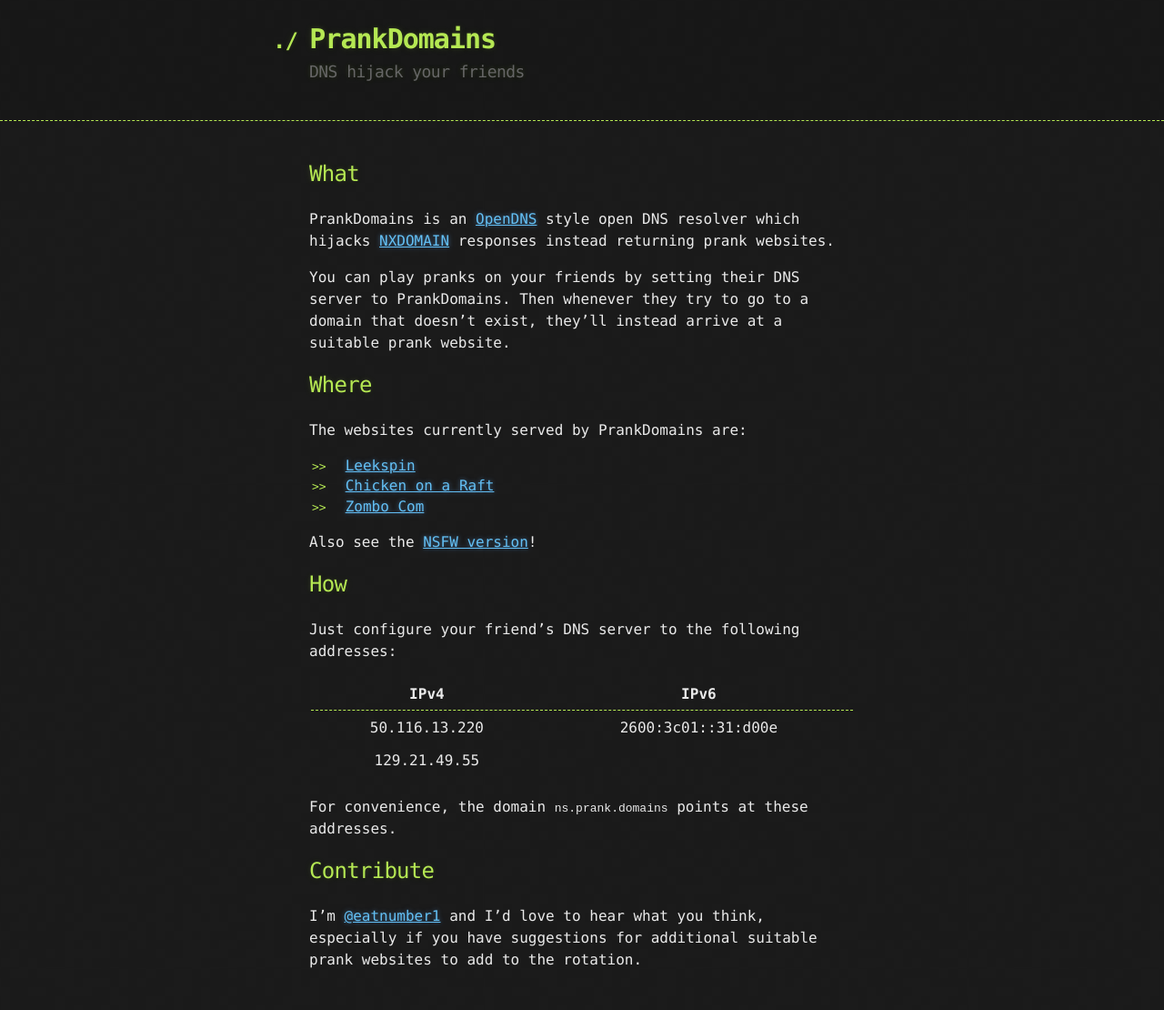
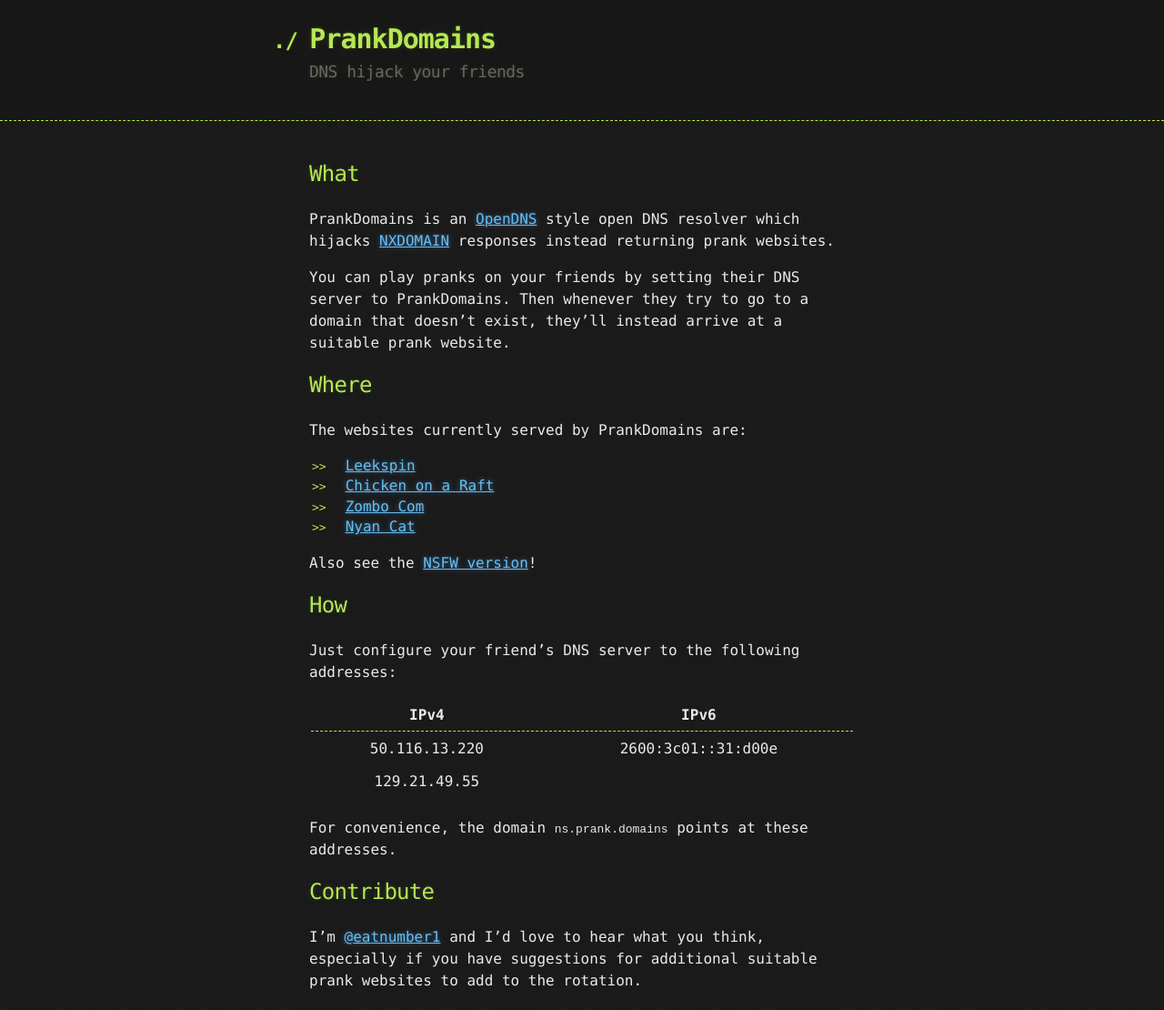
Before and after one commit to eatnumber1/prank.domains, a Jekyll site: the page built from index.markdown, in a window 1280 px wide. Shown: the whole page at 91% size. Built offline with Jekyll 4.4.1, drawn with Linux system fonts in a browser that asks for light colours; before the commit the page ends 1087 px from its top, so only the background shows below that.

Commit message:
Add nyan.cat

```diff
--- a/index.markdown
+++ b/index.markdown
@@ -17,6 +17,7 @@ The websites currently served by {{ site.title }} are:
  * [Leekspin]
  * [Chicken on a Raft][ChickenOnARaft]
  * [Zombo Com][ZomboCom]
+ * [Nyan Cat][NyanCat]
 
 Also see the [NSFW version][spin.wang]!
 
```
Also changed, not shown: other parts of index.markdown (+1 -0 lines).
